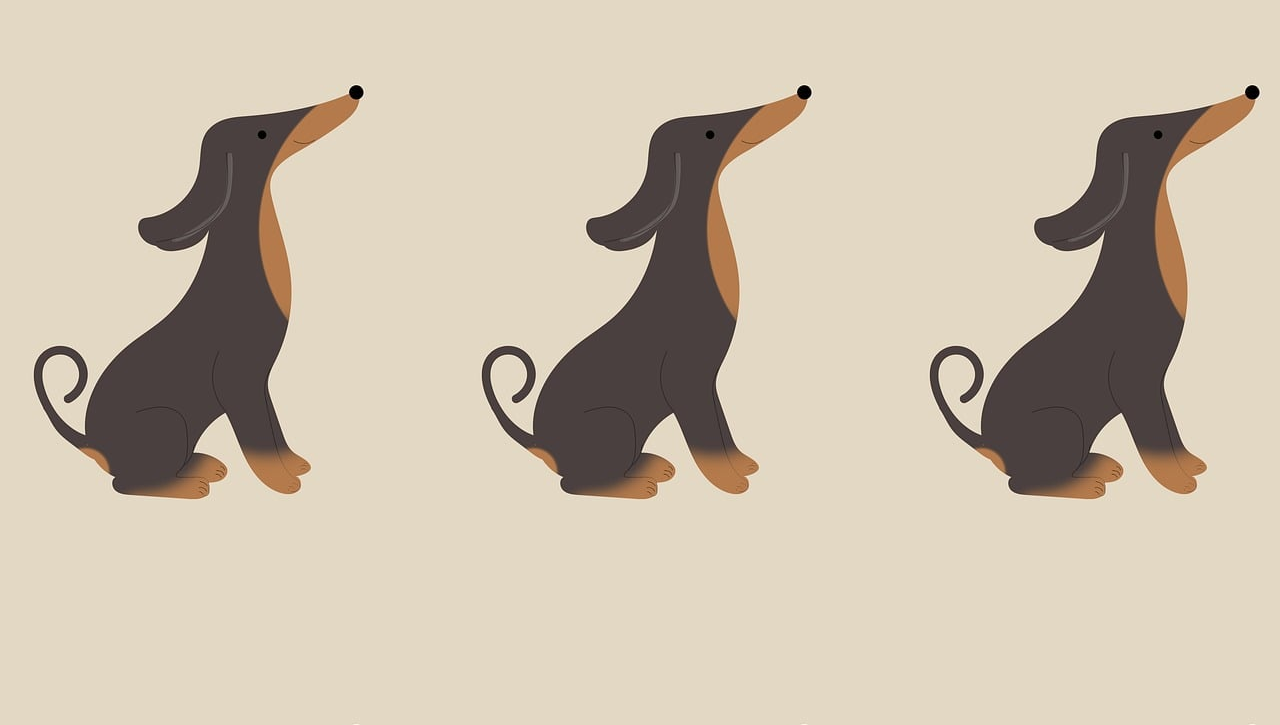
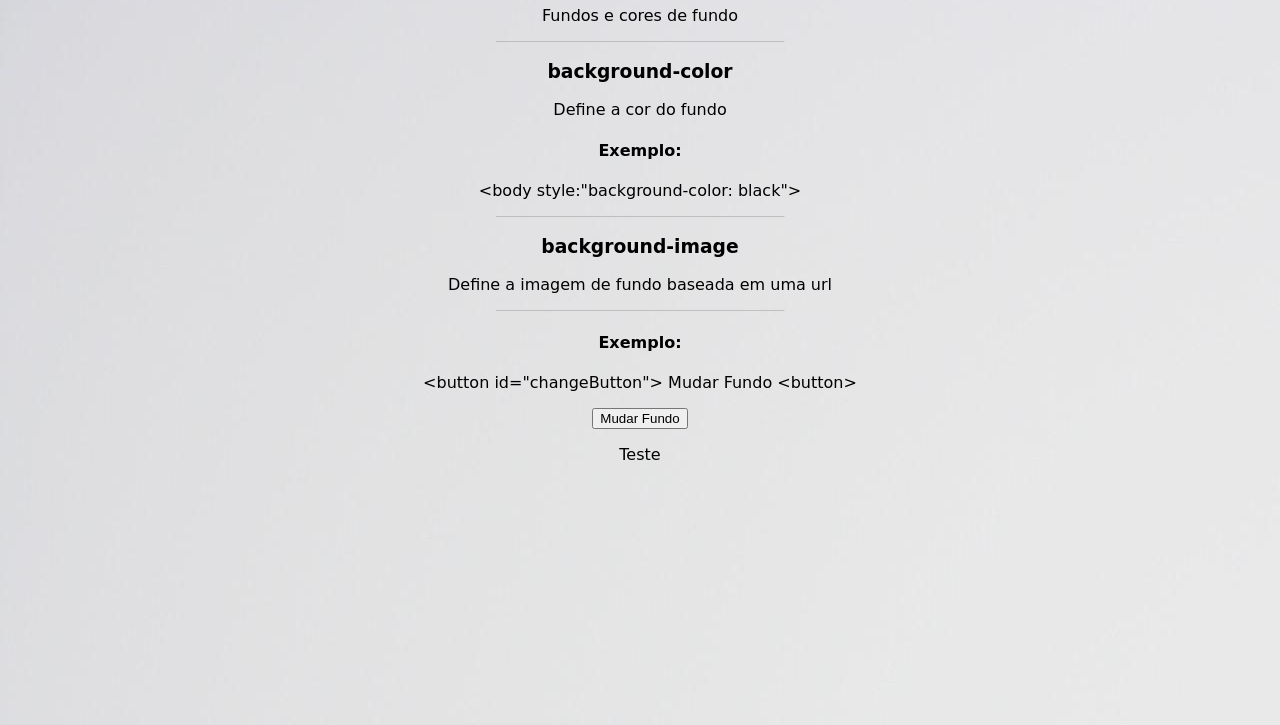
Before and after one commit to Tyxiel/HTML_Projects, a plain HTML site: page CSS/color-background.html in a window 1280 px wide. Shown: the part 75-800 px from the top of the page. Drawn offline with Linux system fonts and the light colour scheme.

Commit message:
Change bg

```diff
--- a/CSS/color-background.html
+++ b/CSS/color-background.html
@@ -24,8 +24,8 @@
             font-family: cursive;
             text-align: center;
             justify-content: center;
-            background-image: url('img/dog.jpg');
-            opacity: 0.0;
+            background-image: url('img/light-gray.jpg');
+            background-repeat: repeat;
         }
 
     </style>
```
